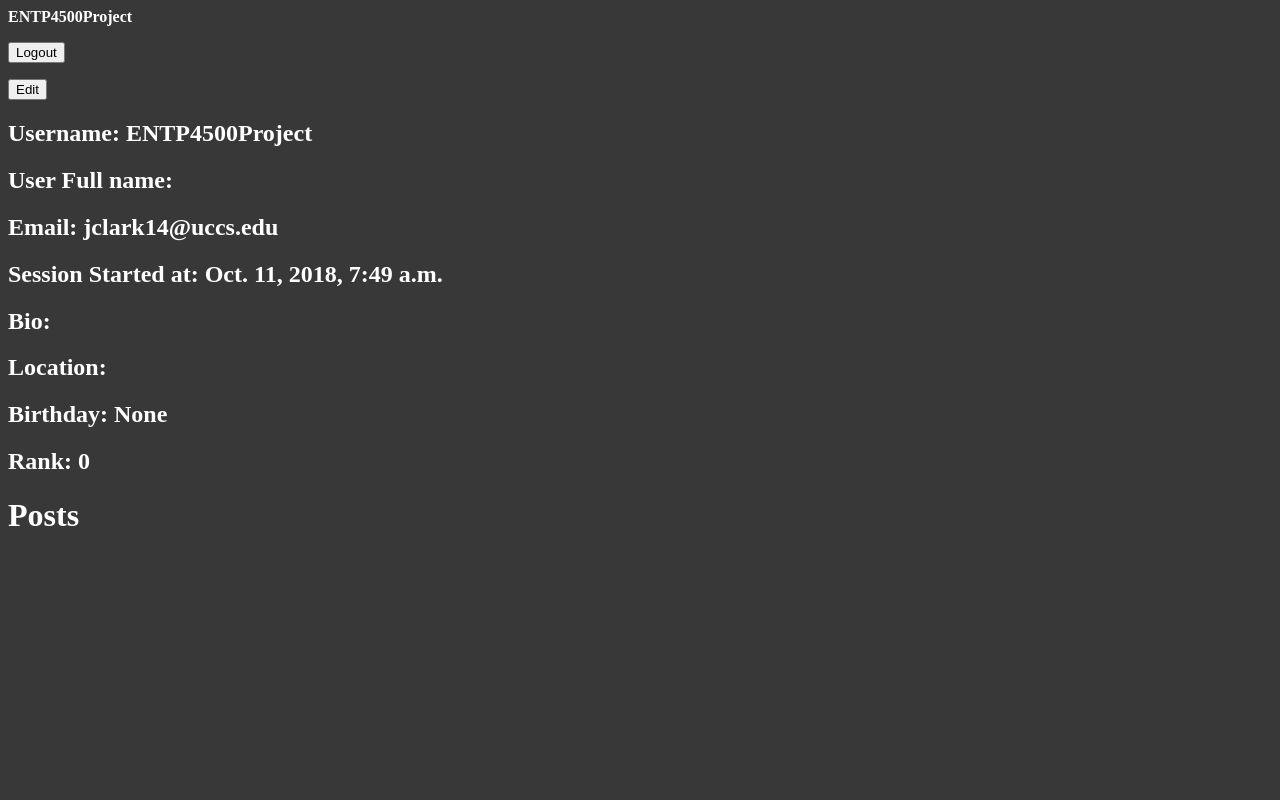
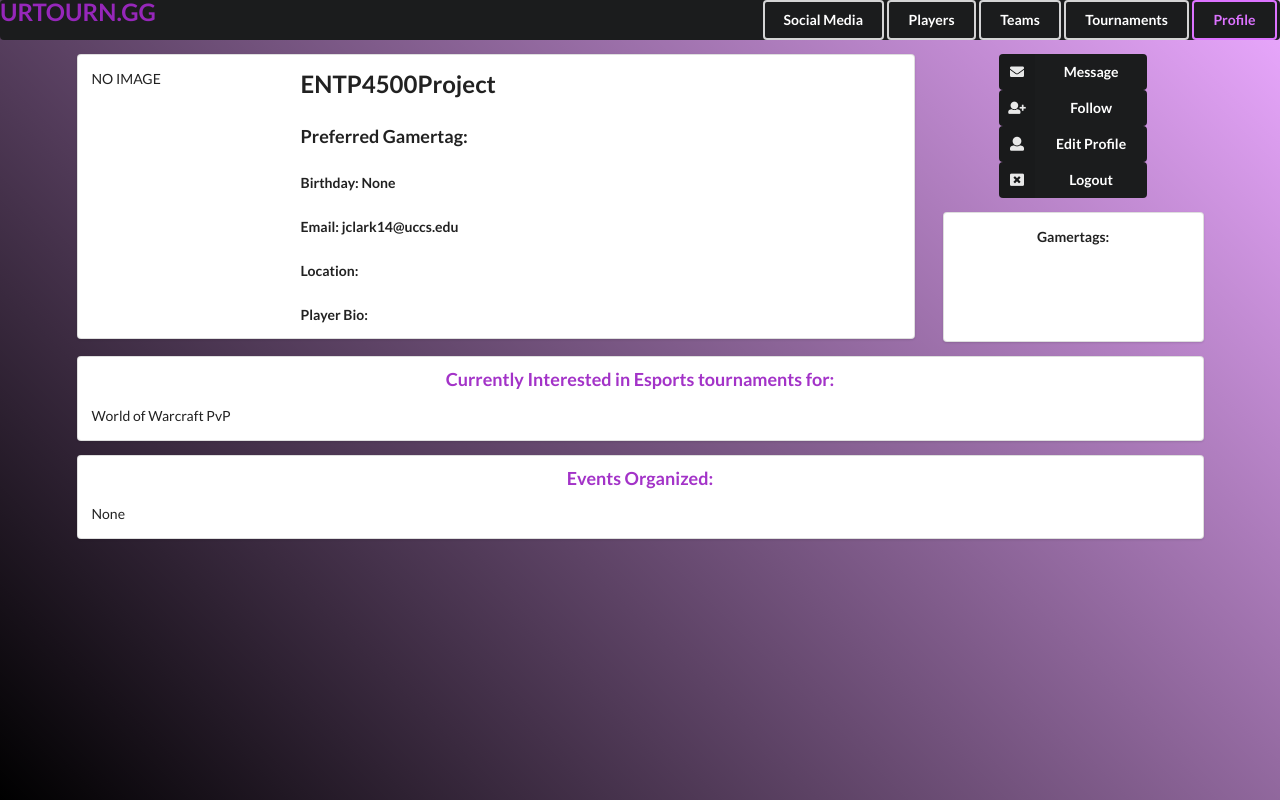
Before and after one commit to JeremyDClark17/ENTP4500Project, a Django app: page /profile/ in a window 1280 px wide. Run offline with Django 3.2, Linux system fonts and the light colour scheme; a user stored in the database is signed in; data comes from the database, SQL or seed files in the repository; some libraries are stand-ins or nearby versions.

Commit message:
Changes to Profile

```diff
--- a/UrTourn/forms.py
+++ b/UrTourn/forms.py
@@ -15,8 +15,10 @@ class SignUpForm(UserCreationForm):
 class ProfileForm(forms.ModelForm):
     bio = forms.CharField(widget=forms.Textarea(attrs={'width':"100%", 'cols' : "80", 'rows': "20"}), required=False)
     location = forms.CharField(max_length=30, required=False)
+    gamertag = forms.CharField(max_length=20, required=False)
     birth_date = forms.DateField(required=False)
+    profile_image = forms.ImageField(required=False)
 
     class Meta:
         model = Profile
-        fields = ('bio', 'location', 'birth_date',)
+        fields = ('bio', 'location', 'gamertag', 'birth_date', 'profile_image',)
--- a/UrTourn/models.py
+++ b/UrTourn/models.py
@@ -9,11 +9,13 @@ class Profile(models.Model):
     bio = models.TextField(max_length=500, blank=True)
     location = models.CharField(max_length=30, blank=True)
     birth_date = models.DateField(null=True, blank=True)
-    rank = models.IntegerField(default=0, blank=True)
+    rating = models.IntegerField(default=0, blank=True)
+    gamertag = models.CharField(max_length=20, blank=True)
+    profile_image = models.ImageField(upload_to='profile_images/')
 
-@receiver(post_save, sender=User)
-def create_user_profile(sender, instance, created, **kwargs):
-    if created:
-        Profile.objects.create(user=instance)
-    else:
-        instance.profile.save()
+    @receiver(post_save, sender=User)
+    def create_user_profile(sender, instance, created, **kwargs):
+        if created:
+            Profile.objects.create(user=instance)
+        else:
+            instance.profile.save()
--- /dev/null
+++ b/UrTourn/static/css/playerProfile.css
@@ -0,0 +1,4 @@
+body {
+    height: 100%;
+    background: linear-gradient(45deg, black, rgba(195, 0, 255, 0.342));
+}
--- a/UrTourn/templates/profile.html
+++ /dev/null
@@ -1,39 +0,0 @@
-<html>
-<head>
-<title>{{ user.username }}</title>
-{% load static %}
-<link rel="stylesheet" href="{% static 'css/profile.css' %}">
-</head>
-
-<body>
-<p>
-<!-- Username -->
-{{ request.user }}
-</p>
-<!-- Logout Button -->
-<p>
-<a href="#" onClick="document.getElementById('logoutform').submit()"><button type="button">Logout</button></a>
-<form id="logoutform" method="POST" action="{% url 'UrTourn.views.userLogout' %}">
-{% csrf_token %}
-</form>
-</p>
-<!-- Edit Button -->
-<p>
-<a href="{% url 'UrTourn.views.update_profile' %}"><button type="button">Edit</button></a>
-</p>
-<body>
-	<h2>Username: {{ user.username }}</h2>
-	<h2>User Full name: {{ user.get_full_name }}</h2>
-	<h2>Email: {{ user.email }}</h2>
-	<h2>Session Started at: {{ user.last_login }}</h2>
-        <h2>Bio: {{ user.profile.bio }}</h2>
-    	<h2>Location: {{ user.profile.location }}<h2>
-        <h2>Birthday: {{ user.profile.birth_date }}<h2>
-        <h2>Rank: {{ user.profile.rank }}</h2>
-	<h1>Posts</h1>
-	<br/><br/>
-	{% for post in allposts %}
-	<a href="/posts/{{post.id}}">{{ post.title }}</a>
-	<br/><br/>
-	{% endfor %}
-</body>
--- /dev/null
+++ b/UrTourn/templates/profilev2.html
@@ -0,0 +1,110 @@
+<!DOCTYPE html>
+<html lang="en">
+{% load static %}
+<head>
+    <title>UrTourn</title>
+    <meta charset="UTF-8">
+    <meta name="viewport" content="width=device-width, initial-scale=1.0">
+    <meta http-equiv="X-UA-Compatible" content="ie=edge">
+    <title>Document</title>
+    <link rel="stylesheet" href="https://cdnjs.cloudflare.com/ajax/libs/semantic-ui/2.3.3/semantic.css">
+    <link rel="stylesheet" href="{% static 'css/playerProfile.css' %}">
+</head>
+
+<body>
+    <div>
+        <div class="ui inverted menu">
+            <div class="left menu">
+                <a class="ui purple large header" href="/">URTOURN.GG</a>
+            </div>
+            <div class="right menu">
+                <button class="ui inverted grey button">Social Media</button>
+                <button class="ui inverted grey button">Players</button>
+                <button class="ui inverted grey button">Teams</button>
+                <button class="ui inverted grey button">Tournaments</button>
+                <button class="ui inverted purple button">Profile</button>
+            </div>
+        </div>
+        <div class="ui container">
+            <div class="ui grid">
+                <div class="twelve wide column">
+                    <div class="ui segment">
+                        <div class="ui grid">
+                            <div class="four wide column">
+				{% if user.profile.profile_image %}
+				    <img class="ui image" src="{{MEDIA_ROOT}}{{user.profile.profile_image.url}}" alt="">
+				{% else %}
+				    <p>NO IMAGE</p>
+				{% endif %}
+                            </div>
+                            <div class="twelve wide column">
+                                <h2>{{ user.username }}</h2>
+                                <h3>Preferred Gamertag: {{ user.profile.gamertag }}</h3>
+				<h5>Birthday: {{ user.profile.birth_date }}</h5>
+				<h5>Email: {{ user.email }}</h5>
+                                <h5>Location: {{ user.profile.location }}</h5>
+				<h5>Player Bio: {{ user.profile.bio }}</h5>
+                            </div>
+                        </div>
+                    </div>
+                </div>
+                <div class="four wide column" align="center">
+                    <div class="ui vertical buttons">
+                        <div class="item">
+                            <a class="ui labeled icon black button" href="https://google.com">
+				<i class="envelope icon"></i>
+                                Message
+                            </a>
+                        </div>
+                        <div class="item">
+                            <a class="ui labeled icon black button" href="#">
+		                <i class="user plus icon"></i>
+                                Follow
+                            </a>
+                        </div>
+			<div class="item">
+			    <a class="ui labeled icon black button" href="{% url 'UrTourn.views.update_profile' %}">
+				<i class="user icon"></i>
+				Edit Profile
+			    </a>
+			</div>
+                        <div class="item">
+                            <a class="ui labeled icon black button" href="{% url 'UrTourn.views.userLogout' %}">
+				<i class="window close icon"></i>
+                                Logout
+                            </a>
+                        </div>
+                    </div>
+		    <div class="ui segment">
+                        <div id="bio-header">
+                            <b>Gamertags: </b>
+                        </div>
+                        <div id="bio-body">
+			    <br><br><br><br>
+                        </div>
+                    </div>
+                </div>
+            </div>
+
+            <div class="ui segment" id="interested-in">
+                <div class="ui purple header" id="interstedin-header" align="center">
+                    Currently Interested in Esports tournaments for:
+                </div>
+                <div id="interestedin-body">
+                    World of Warcraft PvP
+                </div>
+            </div>
+            <div class="ui segment" id="events-organized">
+
+                <div class="ui purple header" id="events-organized-header" align="center">
+                    Events Organized:
+                </div>
+                <div id="events-organized-body">
+                    None
+                </div>
+            </div>
+        </div>
+
+</body>
+
+</html>
--- a/UrTourn/templates/update_profile.html
+++ b/UrTourn/templates/update_profile.html
@@ -4,7 +4,7 @@
   <link rel="stylesheet" href="{% static 'css/update_profile.css' %}">
 <head>
   <div class="login">
-    <form method="post">
+    <form method="post" enctype = "multipart/form-data">
       {% csrf_token %}
     {% for field in profile_form %}
       <p>
--- a/UrTourn/views.py
+++ b/UrTourn/views.py
@@ -22,9 +22,8 @@ def userLogin(request):
     return render(request, 'login.html', {'form' : form})
 
 def userLogout(request):
-    if request.method == "POST":
-        logout(request)
-        return redirect(home)
+    logout(request)
+    return redirect(home)
 
 def signup(request):
     if request.method == 'POST':
@@ -42,14 +41,14 @@ def signup(request):
 
 def profile(request):
    if request.user.is_authenticated():
-        return render(request, "profile.html", {'user' : request.user})
+        return render(request, "profilev2.html", {'user' : request.user})
    else:
         return redirect(home)
 
 def update_profile(request):
     if request.user.is_authenticated():
         if request.method == 'POST':
-            profile_form = ProfileForm(request.POST, instance=request.user.profile)
+            profile_form = ProfileForm(request.POST, request.FILES, instance=request.user.profile)
             if profile_form.is_valid():
                 profile_form.save()
                 messages.success(request, ('Your profile was successfully updated!'))
--- a/entp4500project/settings.py
+++ b/entp4500project/settings.py
@@ -119,4 +119,7 @@ USE_TZ = True
 # Static files (CSS, JavaScript, Images)
 # https://docs.djangoproject.com/en/1.9/howto/static-files/
 
+MEDIA_URL = '/media/'
+MEDIA_ROOT = os.path.join(BASE_DIR, 'UrTourn/media')
+
 STATIC_URL = '/static/'
--- a/entp4500project/urls.py
+++ b/entp4500project/urls.py
@@ -16,6 +16,8 @@ Including another URLconf
 """
 from django.conf.urls import url
 from django.contrib import admin
+from django.conf import settings
+from django.conf.urls.static import static
 
 urlpatterns = [
     url(r'^admin/', admin.site.urls),
@@ -25,4 +27,4 @@ urlpatterns = [
     url(r'^signup/', 'UrTourn.views.signup', name = 'signup'),
     url(r'^profile/', 'UrTourn.views.profile', name = 'profile'),
     url(r'^update_profile/', 'UrTourn.views.update_profile', name = 'update'),
-]
+] + static(settings.MEDIA_URL, document_root=settings.MEDIA_ROOT)
```
Also changed, not shown: UrTourn/static/css/update_profile.css (+3 -13 lines), UrTourn/media/profile_images/profilePicture.jpg (added), UrTourn/migrations/0004_auto_20181017_2031.py (added), UrTourn/migrations/0005_profile_profile_image.py (added), UrTourn/migrations/0006_auto_20181017_2316.py (added), UrTourn/migrations/0007_auto_20181017_2323.py (added), UrTourn/migrations/0008_auto_20181018_0012.py (added), UrTourn/migrations/0009_auto_20181018_0046.py (added), db.sqlite3.
